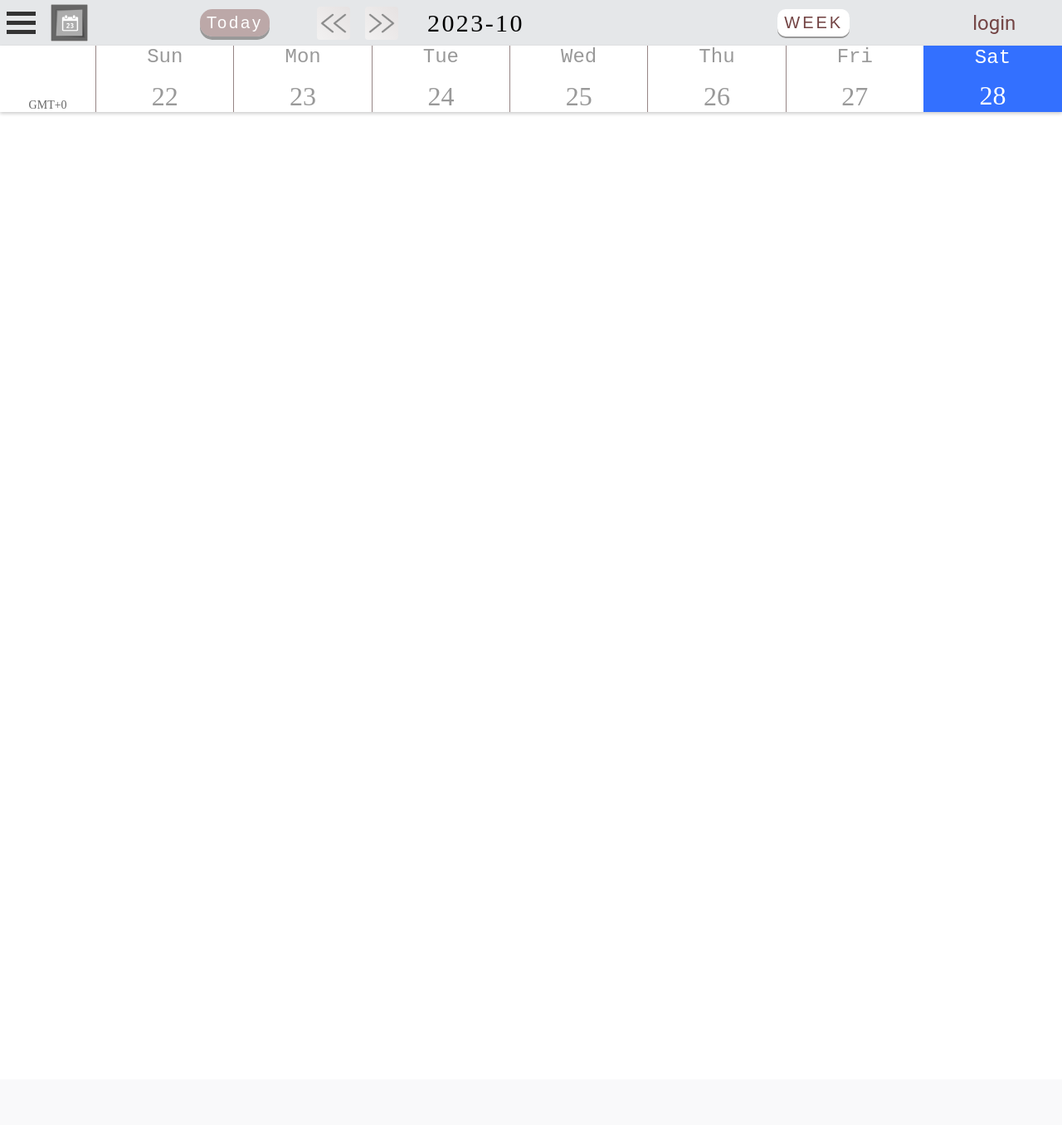
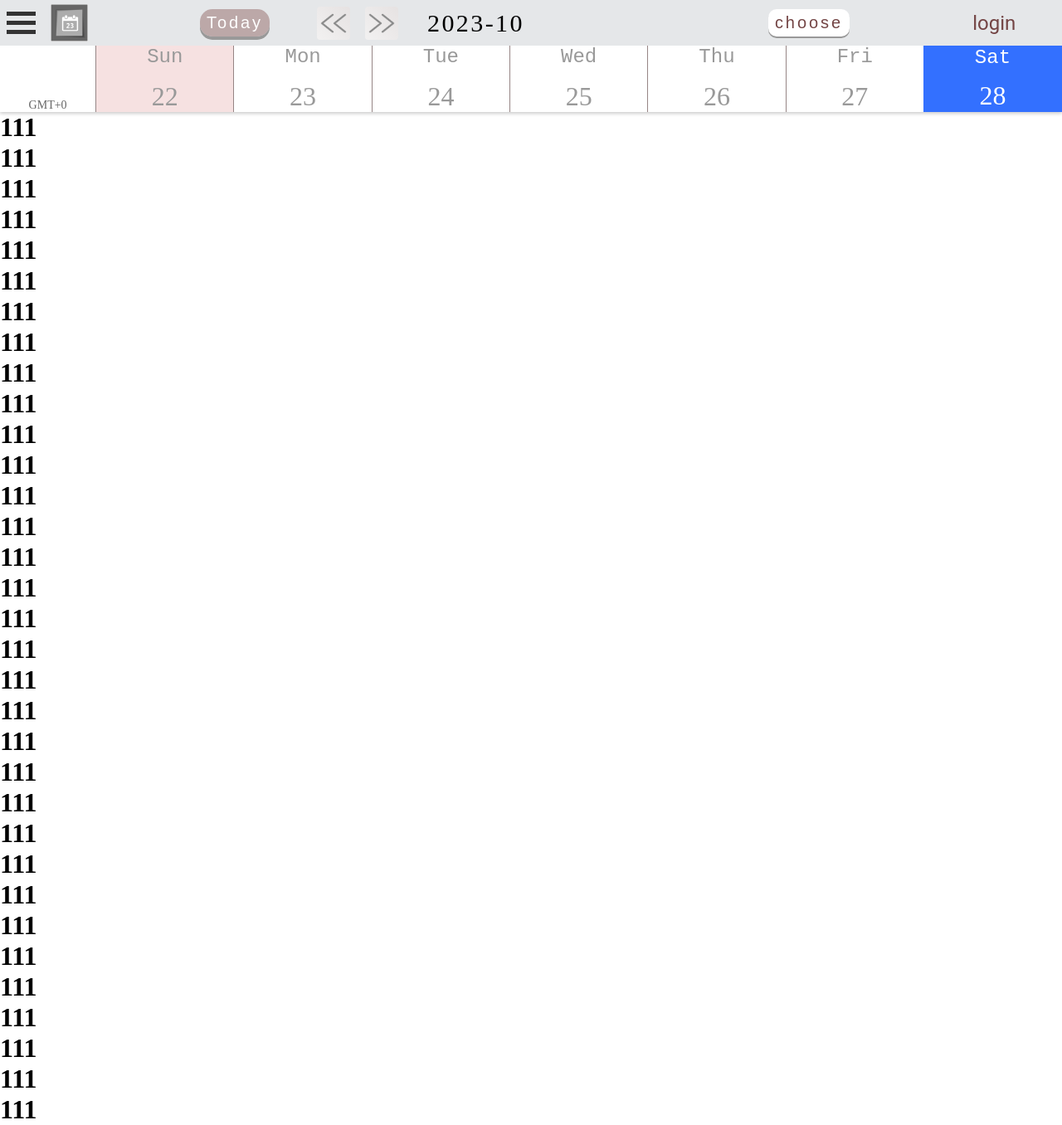
Before and after one commit to lzhhe/COMP3019J-Web-Application-Develop-Project, a Python web app: template App/templates/viewWeek.html in a window 1280 px wide. Shown: the whole page at 83% size. Before the commit the page ends 138 px from the top, so only its background shows below. Run offline with Jinja, Linux system fonts and the light colour scheme; the template is opened without the code that fills it, so the values that code supplies are empty.

Commit message:
change style
password verify, fixed header, change value of choose view

```diff
--- a/App/static/css/base.css
+++ b/App/static/css/base.css
@@ -21,7 +21,10 @@
 *::-webkit-scrollbar-track {
     background-color: #f1f1f1; /* 滚动条背景颜色 */
 }
-
+body {
+    /*全局禁止滚动条，只有需要滚动的时候再设置*/
+    overflow: hidden;
+}
 .bodyMain {
     display: flex;
     flex-direction: row;
@@ -104,6 +107,8 @@
     height: 55px;
     display: grid;
     grid-template-columns: 1fr 3fr 1fr;
+    position: fixed; /* 将导航栏设置为固定位置 */
+    top: 0; /* 将导航栏放在页面顶部 */
 }
 
 /* 这些是header左边 */
@@ -227,6 +232,7 @@
     text-decoration: none;
     display: block;
 }
+
 .changeViewDrop a:hover {
     cursor: pointer;
     background-color: #e8dede;
@@ -393,7 +399,7 @@
     width: 0; /* 0 宽度 - 使用 JavaScript 更改 */
     position: fixed; /* 原地不动 */
     z-index: 1; /* 保持领先 */
-    top: auto;
+    top: 55px;
     left: 0;
     background-color: #f2f3f4e7; /* 黑色*/
     overflow-x: hidden; /* 禁用水平滚动 */
--- a/App/static/css/viewWeek.css
+++ b/App/static/css/viewWeek.css
@@ -3,6 +3,7 @@
 	height: 80px;
 	width: 100%;
 	box-shadow: 0 2px 4px 0 rgba(0, 0, 0, 0.2);
+	margin-top: 55px;
 }
 .timeZone {
 	width: 9%;
@@ -31,6 +32,11 @@
 	justify-content: space-between;
 	align-items: center;
 }
+.week-body {
+	height: calc(100vh - 80px);  /* 减去.week-title的高度 */
+	overflow-y: auto;
+}
+
 .week-item:hover {
 	background-color: #f9f2f2f6;
 }
@@ -55,3 +61,6 @@
 	background-color: #3370ff !important;
 	color: #ffffff !important;
 }
+.is-weekend {
+	background-color: #f6e1e1;
+}
--- a/App/static/js/base.js
+++ b/App/static/js/base.js
@@ -430,11 +430,24 @@ document.addEventListener("DOMContentLoaded", function () {
             }
         }
     }
-    // 为每个changeText元素添加点击事件
+    /// 为每个changeText元素添加点击事件
     changeTexts.forEach(function (textElement) {
         textElement.addEventListener('click', function () {
             changeViewButton.innerText = this.innerText;
+            // 当用户选择一个选项时，保存选择到sessionStorage
+            sessionStorage.setItem('selectedView', this.innerText);
         });
     });
 
+// 当页面加载时，检查sessionStorage并设置按钮文本
+    window.addEventListener('DOMContentLoaded', (event) => {
+        const selectedView = sessionStorage.getItem('selectedView');
+        if (selectedView) {
+            changeViewButton.innerText = selectedView;
+        }
+    });
+    document.getElementById("logout").addEventListener('click', function () {
+        sessionStorage.removeItem('selectedView');
+    });
+
 });
--- a/App/static/js/viewWeek.js
+++ b/App/static/js/viewWeek.js
@@ -149,7 +149,8 @@ function updateWeekView() {
             weekItem.classList.add('is-today');
         } else if (isPassed(week.date)) {
             weekItem.classList.add('is-passed');
-        } else if (week.isWeekend) {
+        }
+        if (week.isWeekend) {
             weekItem.classList.add('is-weekend');
         }
         if (week.date.toDateString() === viewWeek.selectedDate.toDateString()) weekItem.classList.add('is-selected');
--- a/App/templates/base.html
+++ b/App/templates/base.html
@@ -55,7 +55,7 @@
         </div>
         <div class="time_container" id="time_container"></div>
         <div class="changeView">
-            <button id="changeView">WEEK</button>
+            <button id="changeView">choose</button>
             <div id="changeViewDrop" class="changeViewDrop">
                 <a href="/weekView" class="changeText">WEEK</a>
                 <a href="/monthView" class="changeText">MONTH</a>
@@ -69,7 +69,7 @@
                 <div class="user-infor">
                     <div class="head-icon"><img id="head-icon" alt="head" src="{{ gender_pic }}"/></div>
                     <div id="userSelf">{{ username }}</div>
-                    <a href="/logout" class="logout">logout</a>
+                    <a href="/logout" class="logout" id="logout">logout</a>
                     <span class="user_title title" id="user_title">welcome: {{ username }} <br>
                     your email: {{ email }}</span>
                 </div>
--- a/App/templates/viewWeek.html
+++ b/App/templates/viewWeek.html
@@ -13,6 +13,43 @@
         <div class="week-title">
             <div class="timeZone" id="timezoneDisplay"></div>
             <div id="weekContainer"></div>
+
         </div>
+        <div class="week-body">
+            <h1>111</h1>
+            <h1>111</h1>
+            <h1>111</h1>
+            <h1>111</h1>
+            <h1>111</h1>
+            <h1>111</h1>
+            <h1>111</h1>
+            <h1>111</h1>
+            <h1>111</h1>
+            <h1>111</h1>
+            <h1>111</h1>
+            <h1>111</h1>
+            <h1>111</h1>
+            <h1>111</h1>
+            <h1>111</h1>
+            <h1>111</h1>
+            <h1>111</h1>
+            <h1>111</h1>
+            <h1>111</h1>
+            <h1>111</h1>
+            <h1>111</h1>
+            <h1>111</h1>
+            <h1>111</h1>
+            <h1>111</h1>
+            <h1>111</h1>
+            <h1>111</h1>
+            <h1>111</h1>
+            <h1>111</h1>
+            <h1>111</h1>
+            <h1>111</h1>
+            <h1>111</h1>
+            <h1>111</h1>
+            <h1>111</h1>
+        </div>
+
     </div>
 {% endblock %}
```
Also changed, not shown: App/static/css/login_style.css (+53 -2 lines), App/templates/loginMix.html (+70 -0 lines), App/views.py (+32 -0 lines).
